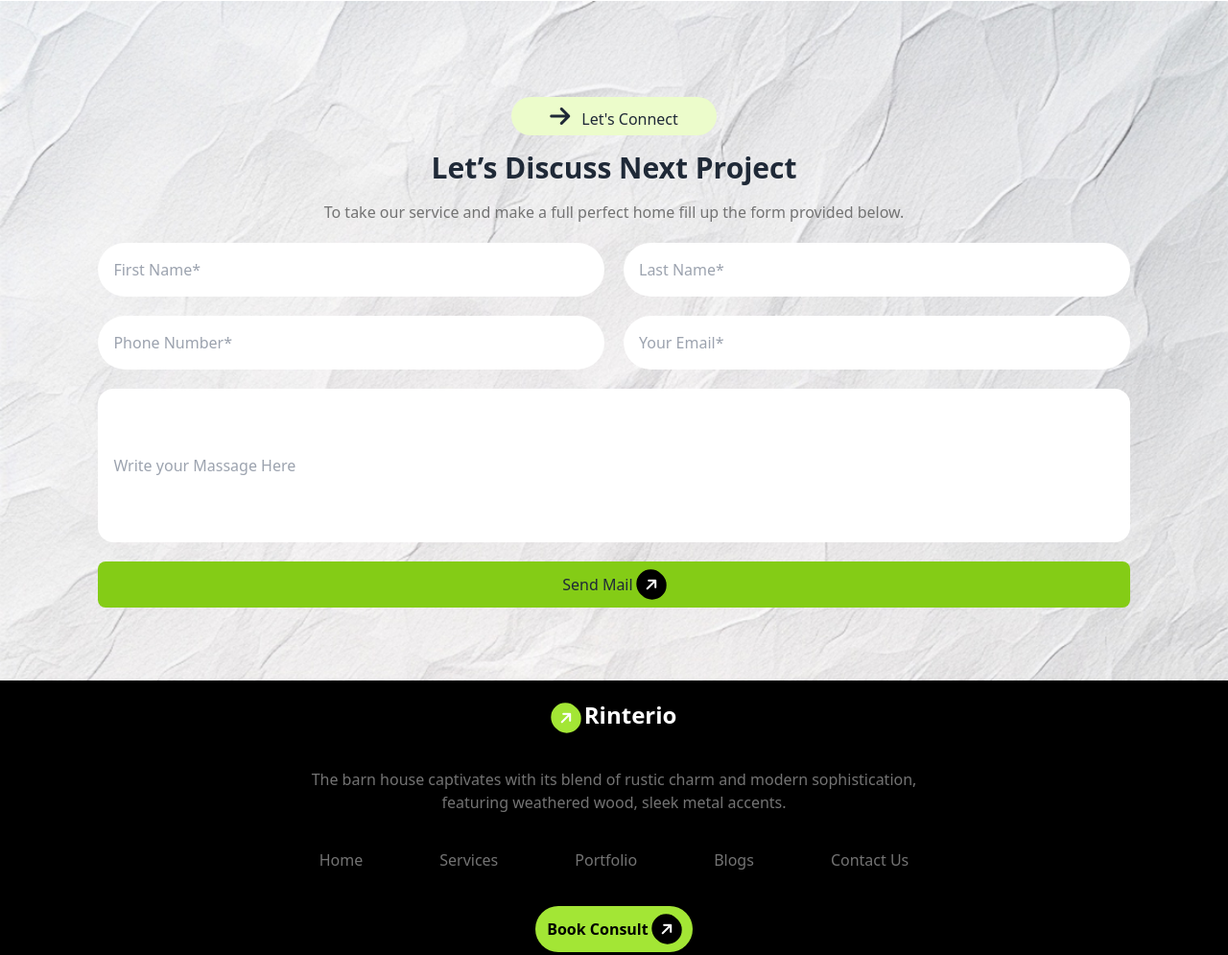
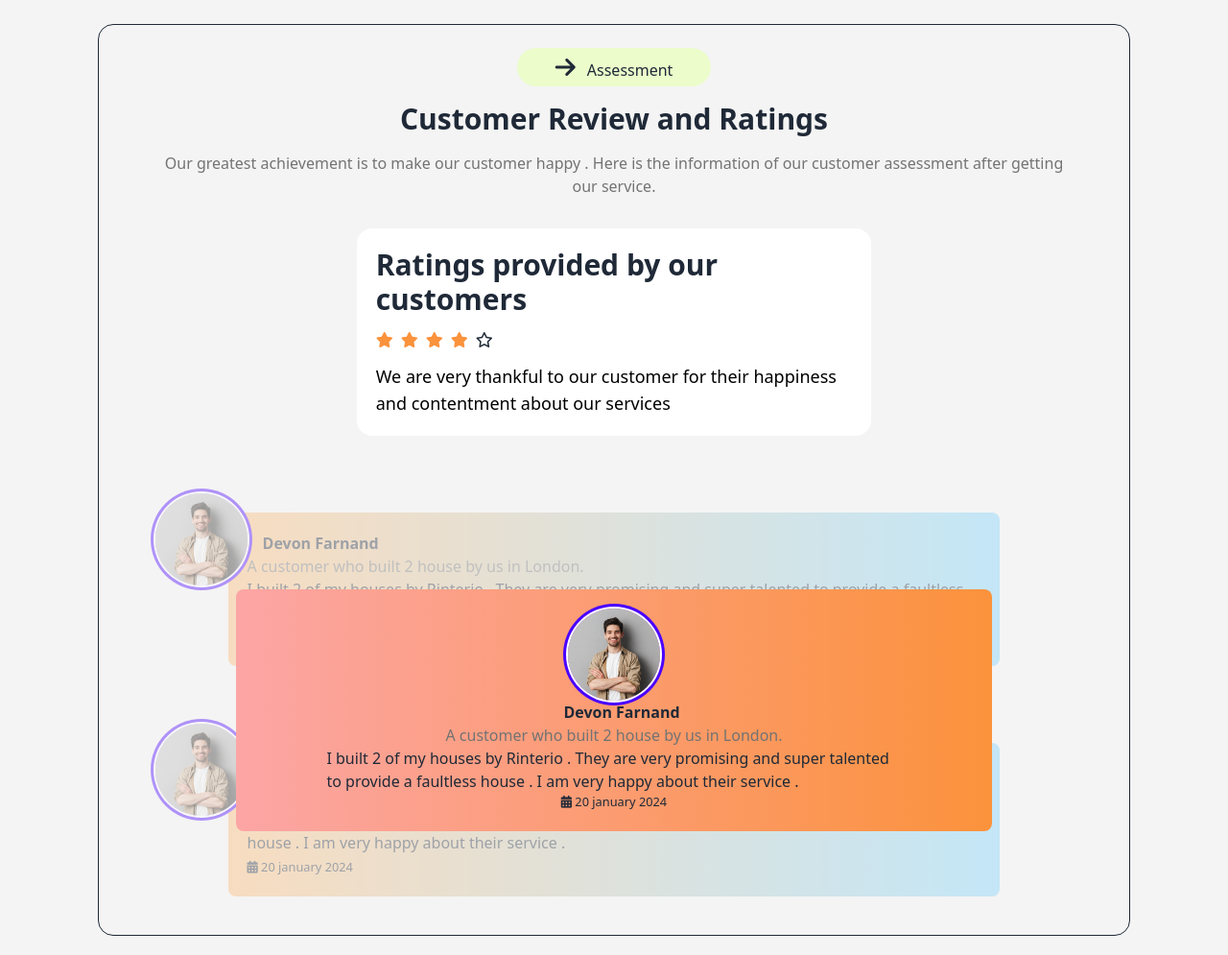
Before and after one commit to Alamin-Biswas/assignment-B10A3, a plain HTML site: page index.html in a window 1280 px wide. Shown: the part 3581-4576 px from the top of the page at 96% size. Drawn offline with nearby package versions, Linux system fonts and the light colour scheme.

Commit message:
Review and ratings part added ,this is the challange part

```diff
--- a/index.html
+++ b/index.html
@@ -44,7 +44,7 @@
 
 
 
-  <main class="max-w-[1440px] mx-auto">
+  <main class="max-w-[1440px] mx-auto mt-10">
 
     <header class="bg-[#fff]" px-[5%] md:px-[8%]>
 
@@ -452,6 +452,110 @@
 
        </section>
 
+       <!-- Challenge Part -->
+       <!-- Customer Review  -->
+
+       <section class="bg-[#f4f4f4] px-[5%] md:px-[8%] pb-10">
+        <!-- Parent div -->
+        <div class="border rounded-2xl pt-5">
+          <!-- Section Heading -->
+        <div>
+          <div class="space-y-4">
+            <!-- button -->
+              <div class="flex items-center justify-center">
+                <button class="bg-lime-100 px-10 py-1 mt-1 rounded-full ">
+                  <i class="fa-solid fa-arrow-right text-2xl pr-2"></i>
+                  Assessment
+                </button>
+              </div>
+              <h1 class="font-extrabold text-3xl text-center">Customer Review and Ratings</h1>
+              <p class="px-4 md:px-16 text-center text-gray">Our greatest achievement is to make our customer happy . Here is the information of our customer assessment after getting our service.</p>
+            </div>
+         </div>
+
+         <!-- Ratings and Reviews -->
+         <div class="grid place-items-center">
+
+          <!--Ratings -->
+        <div class="bg-white p-5 rounded-2xl w-10/12 md:w-3/4 lg:w-2/4 space-y-4 mt-8">
+          <h2 class="text-3xl font-bold">Ratings provided by our customers</h2>
+          <div class="space-x-2 flex">
+            <i class="fa-solid fa-star text-orange-400"></i>
+            <i class="fa-solid fa-star text-orange-400"></i>
+            <i class="fa-solid fa-star text-orange-400"></i>
+            <i class="fa-solid fa-star text-orange-400"></i>
+            <i class="fa-regular fa-star"></i>
+          </div>
+          <div>
+            <p class="text-black text-lg">We are very thankful to our customer for their happiness and contentment about our services </p>
+          </div>
+        </div>
+
+        <!-- Customer Reviews -->
+          <div class="w-3/4 space-y-20 relative pb-10">
+            <!-- Review 2 -->
+            <div class="absolute z-10 mt-40 mx-2">
+             <div class="bg-gradient-to-r from-red-300 to-orange-400 p-5 rounded-lg grid place-items-center">
+         <!-- Avatar -->
+               <div class="avatar">
+                 <div class="ring-primary ring-offset-base-100 w-24 rounded-full ring ring-offset-2">
+                   <img src="assets/man2.jpg"/>
+                 </div>
+               </div>
+               <h2 class="font-bold pl-4">Devon Farnand</h2>
+               <p class="text-gray">A customer who built 2 house by us in London.</p>
+               <p class="px-[10%]">I built 2 of my houses by Rinterio . They are very promising and super talented to provide a faultless house . I am very happy about their service . </p>
+               <small>
+                 <i class="fa-solid fa-calendar-days"></i>
+                 20 january 2024</small>
+             </div>
+           </div>
+
+
+           <!-- Review 1 -->
+           <div class=" opacity-40 bg-gradient-to-r from-orange-300 to-sky-300 p-5 rounded-lg">
+             <div class="relative">
+               <div class="avatar absolute -ml-24 -mt-10">
+                 <div class="ring-primary ring-offset-base-100 w-24 rounded-full ring ring-offset-2">
+                   <img src="assets/man2.jpg"/>
+                 </div>
+               </div>
+               <h2 class="font-bold pl-4">Devon Farnand</h2>
+               <p class="text-gray">A customer who built 2 house by us in London.</p>
+               <p>I built 2 of my houses by Rinterio . They are very promising and super talented to provide a faultless house . I am very happy about their service . </p>
+               <small>
+                 <i class="fa-solid fa-calendar-days"></i>
+                 20 january 2024
+               </small>
+             </div>
+           </div>
+
+
+
+           <!-- Review 3 -->
+           <div class="opacity-40 bg-gradient-to-r from-orange-300 to-sky-300 p-5 rounded-lg">
+             <div class="relative">
+               <div class="avatar absolute -ml-24 -mt-10">
+                 <div class="ring-primary ring-offset-base-100 w-24 rounded-full ring ring-offset-2">
+                   <img src="assets/man2.jpg"/>
+                 </div>
+               </div>
+               <h2 class="font-bold pl-4">Devon Farnand</h2>
+               <p class="text-gray">A customer who built 2 house by us in London.</p>
+               <p>I built 2 of my houses by Rinterio . They are very promising and super talented to provide a faultless house . I am very happy about their service . </p>
+               <small>
+                 <i class="fa-solid fa-calendar-days"></i>
+                 20 january 2024</small>
+
+             </div>
+           </div>
+
+         </div>
+         </div>
+        </div>
+
+       </section>
+
        <!-- Form section -->
        <section style="background-image: url(./assets/bg.jpg);"  class="space-y-5 px-[5%] md:px-[8%] bg-cover py-14 mt-4">
         <!-- Section Heading Div -->
@@ -489,7 +593,7 @@
           <input type="text" placeholder="Write your Massage Here" class="input input-bordered w-full  rounded-2xl h-40 border-none" required/>
          </div>
 
-         <div class="bg-lime-500 rounded-lg text-center">
+         <div class="bg-lime-500 rounded-full text-center">
           <button class=" bg-opacity-60 px-5 py-2 rounded-full text-center">
             Send Mail
             <i class="fa-solid fa-arrow-right -rotate-45 bg-black text-white p-2 rounded-3xl"></i>
@@ -510,7 +614,7 @@
         <p class=" w-3/4 md:w-2/4 text-center text-gray">
           The barn house captivates with its blend of rustic charm and modern sophistication, featuring weathered wood, sleek metal accents.
         </p>
-          <ul class="flex gap-3 sm:gap-6 md:10 lg:gap-20 text-gray">
+          <ul class="flex flex-col sm:flex-row gap-6 md:10 lg:gap-20 text-gray">
             <li>Home</li>
             <li>Services</li>
             <li>Portfolio</li>
```
Also changed, not shown: assets/man.jpeg (added), assets/man2.jpg (added).
